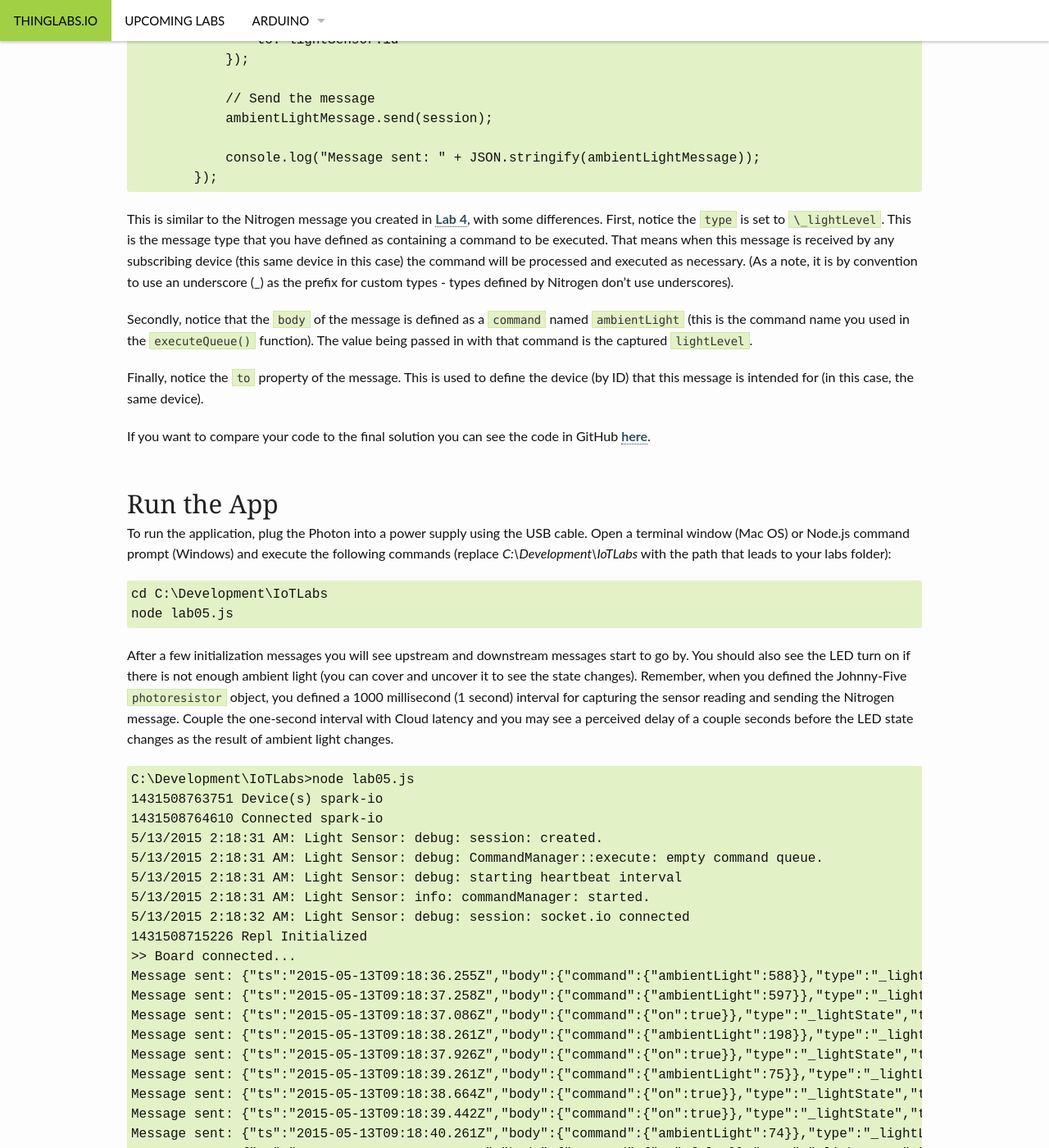
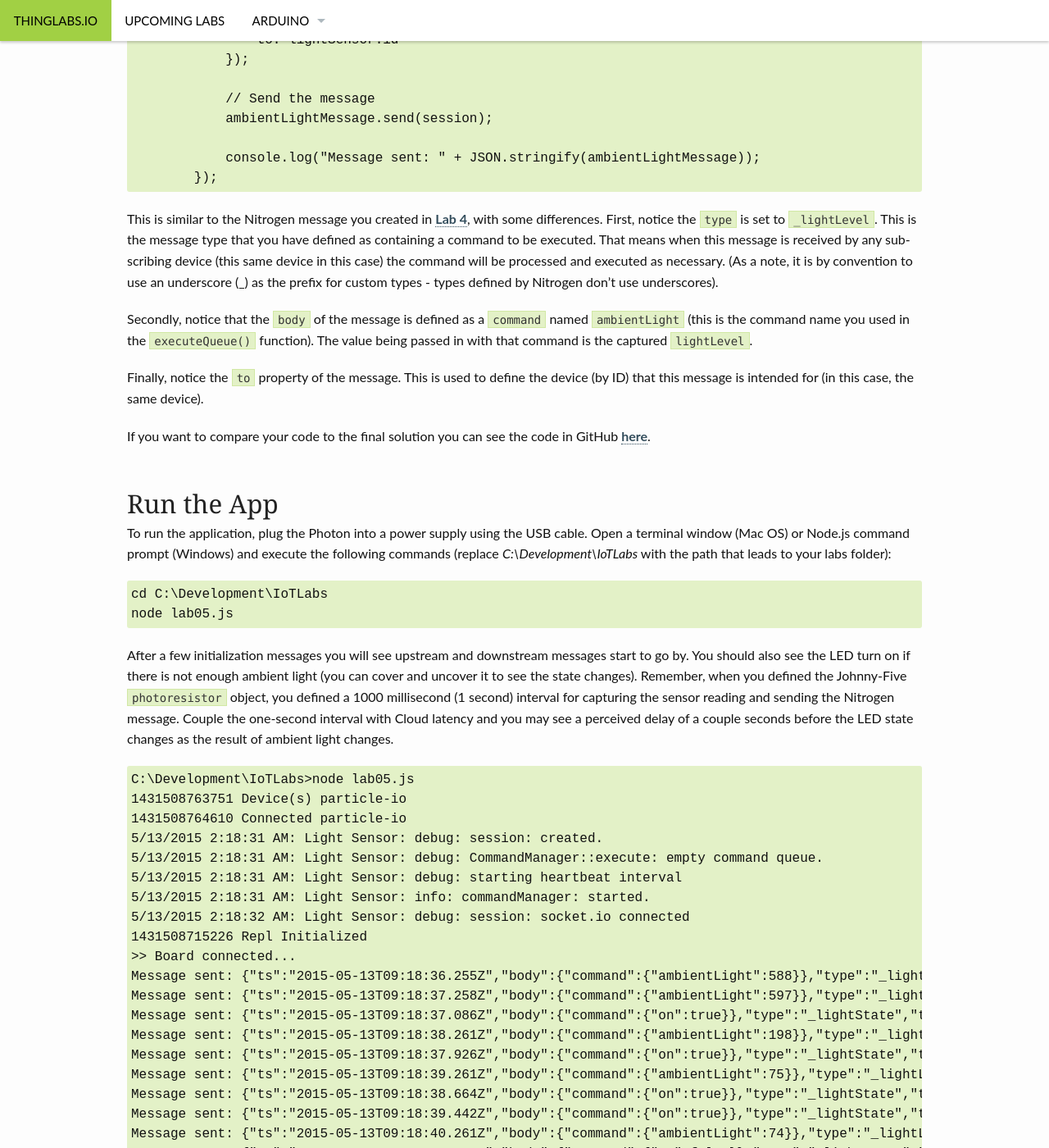
Before and after one commit to ThingLabsIo/ThingLabsIo.github.io, a Jekyll site: the page built from pages/photon-lab005.md, in a window 1280 px wide and 1400 px high, scrolled down 11705 px. Shown: the whole window at 82% size. Built offline with Jekyll 4.4.1, drawn with Linux system fonts in a browser that asks for light colours; some of the changed lines change nothing that is shown; some of the changed text lies outside the part shown.

Commit message:
Edits, link fixes

```diff
--- a/pages/photon-lab005.md
+++ b/pages/photon-lab005.md
@@ -23,11 +23,11 @@
 ## Bill of Materials
 What you will need (all the parts from the previous lessons):
 
-1. [Particle Photon][1]
-2. USB to micro-USB cable (there is one included in the [Photon Development Kit][1])
-3. LED (there is one included in the [Photon Development Kit][1])
-4. Two (2) 220-Ohm 1/4 Watt resistor (there are two included in the [Photon Development Kit][1])
-5. Photoresistor (there is one included in the [Photon Development Kit][1])
+1. [Particle Photon][2]
+2. USB to micro-USB cable (there is one included in the [Photon Development Kit][2])
+3. LED (there is one included in the [Photon Development Kit][2])
+4. Two (2) 220-Ohm 1/4 Watt resistor (there are two included in the [Photon Development Kit][2])
+5. Photoresistor (there is one included in the [Photon Development Kit][2])
 7. [Jumper wires](https://www.sparkfun.com/products/12795)
 
 For this lab series you are using a Particle Photon, a small Wi-Fi enabled development board. The Photon is an excellent prototyping board for connected Things and Particle, the makers of the Photon, sell the P0 chip that drives the board (so when you are ready to go into production you can easily use the same chip). While you can develop for the Photon using Particle Build or Particle Dev and leverage the Particle Cloud, this lab series is designed to teach you how to build a Wi-Fi based hub-and-spoke system, similar to how SmartThings or Phillips Hue works. For the first few labs you will learn how to create Node.js applications that run on your PC and control the Photon. Later in the lab you will learn how to deploy the Node.js applications to a hub device, like a Raspberry Pi 2 or an Arduino Y&uacute;n, which will act as the field gateway for all of the connected Photons in your solution.
@@ -56,7 +56,7 @@
 ## Writing the Code
 For this lab you will create a new file named <strong>lab05.js</strong> in the same directory as you did in the previous labs. There are no additional dependencies after [Lab 4][8], so we don't need to make any changes to the _package.json_ file.
 
-In the lab05.js file start by declaring the key objects, including Johnny Five, Spark IO and Johnny Five photoresistor (this is where you will start to use the 'object model' that Johnny Five provides. You will also declare the Nitrogen objects that you will use in this application, including the service and lightSensor.
+In the lab05.js file start by declaring the key objects, including Johnny Five, Particle IO and Johnny Five photoresistor (this is where you will start to use the 'object model' that Johnny Five provides. You will also declare the Nitrogen objects that you will use in this application, including the service and lightSensor.
 
 {% highlight javascript %}
 // Define the Jonny Five and Particle-IO variables
@@ -116,7 +116,7 @@
 Define a variable to represent the LED:
 
 {% highlight javascript %}
-var LEDPIN = 13;
+var LEDPIN = "D0";
 {% endhighlight %}
 
 ## Connect to Nitrogen
@@ -299,7 +299,7 @@
 
 {% highlight javascript %}
         // Determine the final state of the light (on/true or off/false)
-        lightOn = light > 350;
+        lightOn = light > 950;
     });
 {% endhighlight %}
 
@@ -412,7 +412,7 @@
         });
 </pre>
 
-This is similar to the Nitrogen message you created in [Lab 4][8], with some differences. First, notice the <code>type</code> is set to <code>\_lightLevel</code>. This is the message type that you have defined as containing a command to be executed. That means when this message is received by any subscribing device (this same device in this case) the command will be processed and executed as necessary. (As a note, it is by convention to use an underscore (\_) as the prefix for custom types - types defined by Nitrogen don't use underscores).
+This is similar to the Nitrogen message you created in [Lab 4][8], with some differences. First, notice the <code>type</code> is set to <code>_lightLevel</code>. This is the message type that you have defined as containing a command to be executed. That means when this message is received by any subscribing device (this same device in this case) the command will be processed and executed as necessary. (As a note, it is by convention to use an underscore (\_) as the prefix for custom types - types defined by Nitrogen don't use underscores).
 
 Secondly, notice that the <code>body</code> of the message is defined as a <code>command</code> named <code>ambientLight</code> (this is the command name you used in the <code>executeQueue()</code> function). The value being passed in with that command is the captured <code>lightLevel</code>.
 
@@ -431,8 +431,8 @@
 
 <pre>
 C:\Development\IoTLabs>node lab05.js
-1431508763751 Device(s) spark-io
-1431508764610 Connected spark-io
+1431508763751 Device(s) particle-io
+1431508764610 Connected particle-io
 5/13/2015 2:18:31 AM: Light Sensor: debug: session: created.
 5/13/2015 2:18:31 AM: Light Sensor: debug: CommandManager::execute: empty command queue.
 5/13/2015 2:18:31 AM: Light Sensor: debug: starting heartbeat interval
@@ -470,11 +470,7 @@
 {% include next-previous-post-in-category.html %}
 
  [1]: /photon/00/
- [3]: http://www.sparkfun.com/products/12062
- [4]: http://www.sparkfun.com/products/10969
- [5]: http://www.sparkfun.com/products/9088
- [6]: http://www.sparkfun.com/products/10969
- [7]: http://www.sparkfun.com/products/13154
+ [2]: https://store.particle.io/?product=photon-kit
  [8]: /photon/04/
  [9]: /photon/06/
  [10]: /photon/03/
```
